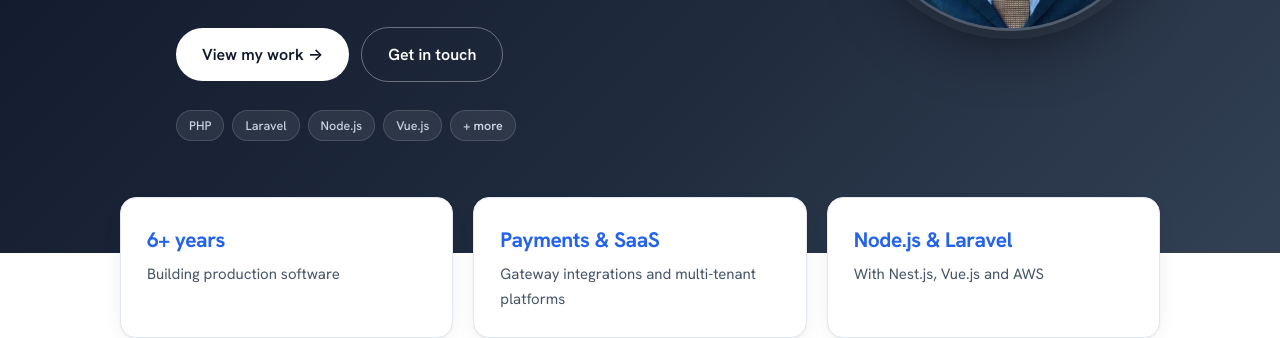
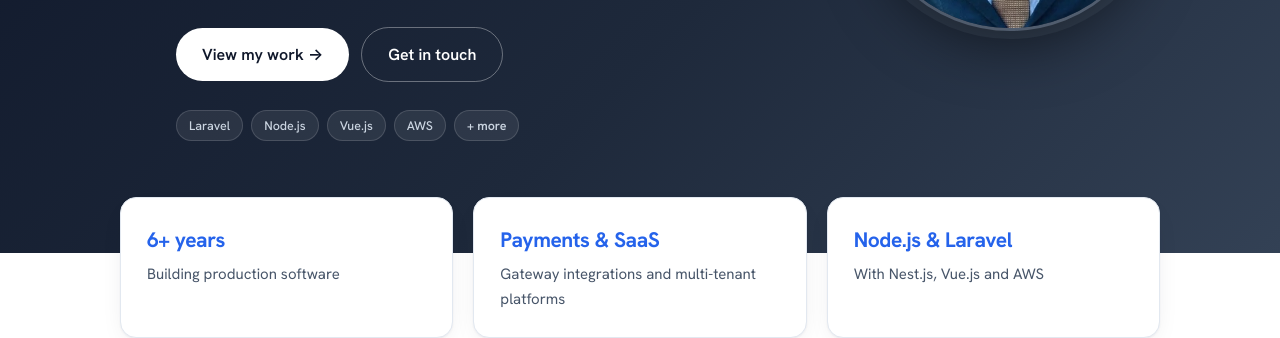
Before and after one commit to milandawijekoon/milandawijekoon.github.io, a Jekyll site: the page built from index.html, in a window 1280 px wide and 900 px high. Shown: the part 389-727 px from the top of the window. Built offline with Jekyll 4.4.1, drawn with Linux system fonts in a browser that asks for light colours.

Commit message:
Modify stack in hero page

```diff
--- a/_layouts/home.html
+++ b/_layouts/home.html
@@ -18,10 +18,10 @@ layout: default
           <a class="btn btn-outline" href="{{ '/contact/' | relative_url }}">Get in touch</a>
         </div>
         <div class="hero-stack">
-          <span class="stack-tag">PHP</span>
           <span class="stack-tag">Laravel</span>
           <span class="stack-tag">Node.js</span>
           <span class="stack-tag">Vue.js</span>
+          <span class="stack-tag">AWS</span>
           <a class="stack-tag stack-more" href="{{ '/about/#toolkit' | relative_url }}">+ more</a>
         </div>
       </div>
```
